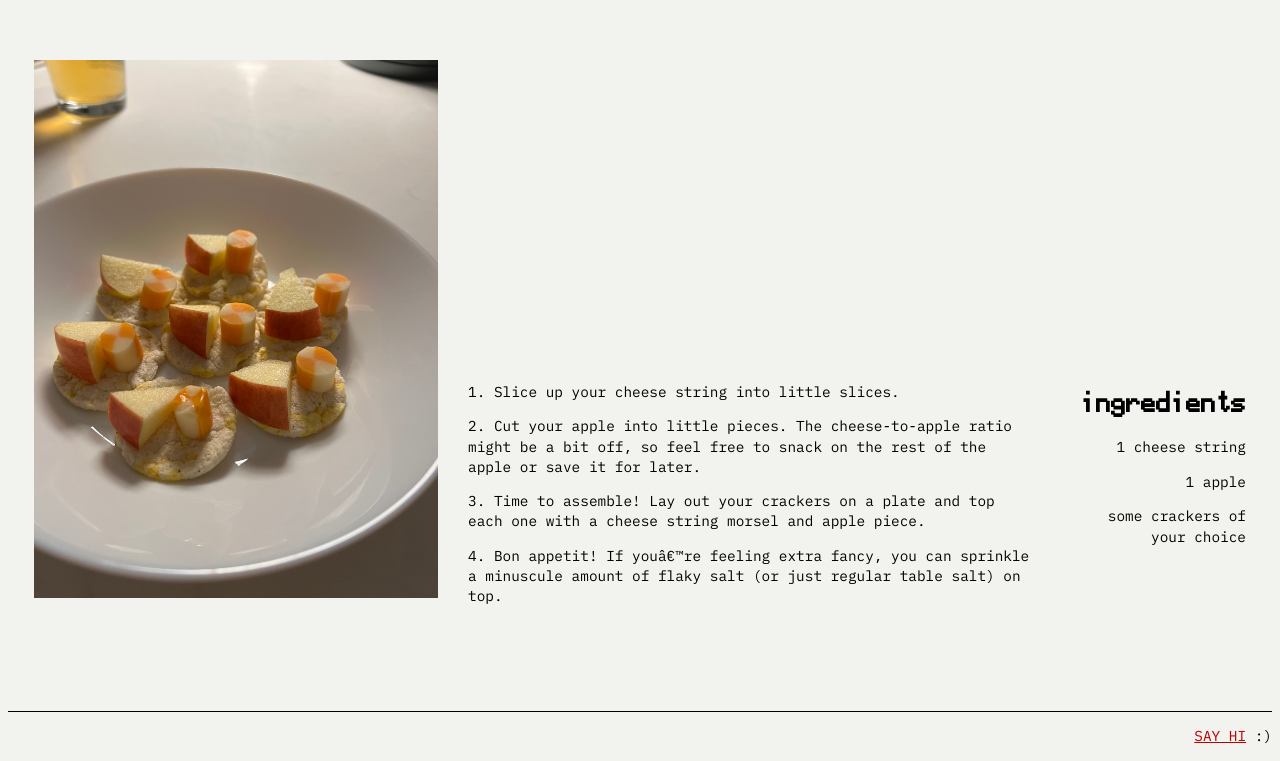
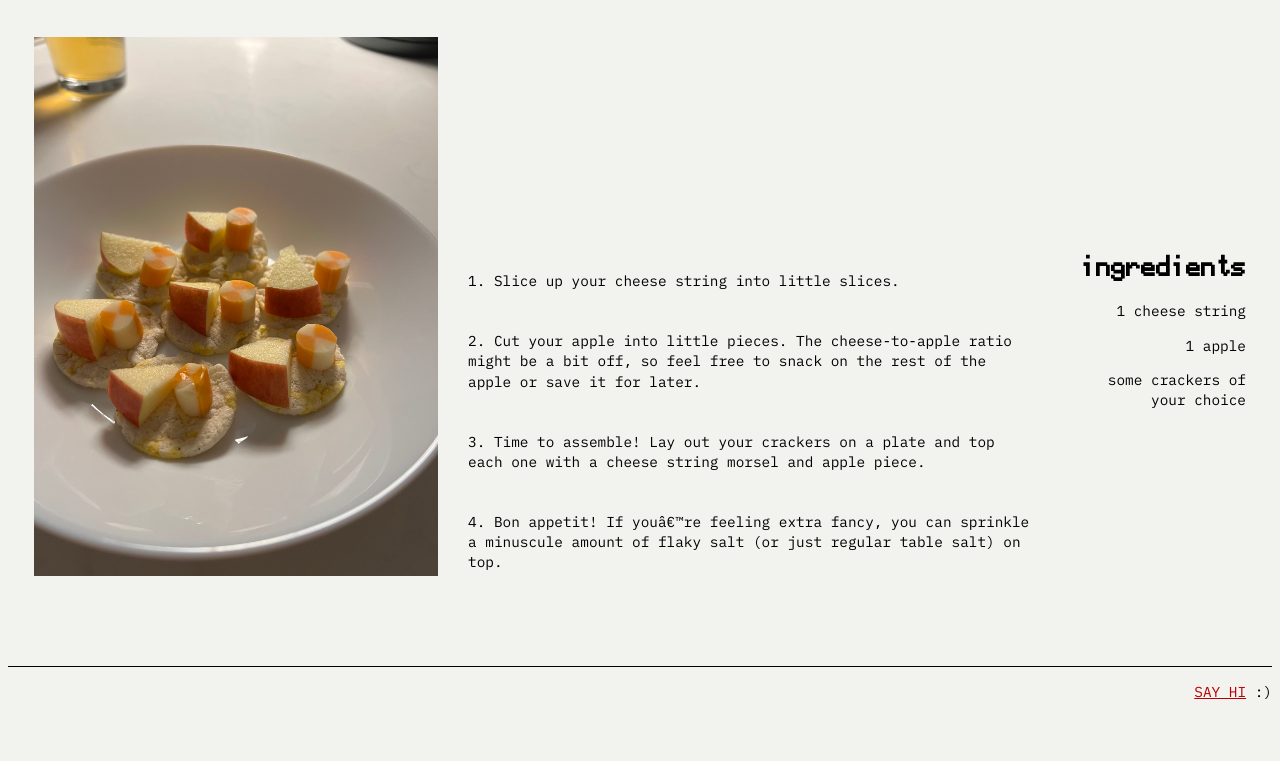
Before and after one commit to jo-langgg/jos-planet-hors-doeuvres, a plain HTML site: page index.html in a window 1280 px wide. Shown: the part 913-1674 px from the top of the page. After the commit the page ends 1629 px from the top, so only its background shows below. Drawn offline with Linux system fonts and the light colour scheme.

Commit message:
instructions spacing

```diff
--- a/index.html
+++ b/index.html
@@ -123,7 +123,7 @@
         display: flex;
         align-items: ;
         justify-content: space-between;
-        margin: 370px 0px 0px 30px;
+        margin: 230px 0px 0px 30px;
         width: 778px;
         float: right;
       }
@@ -146,6 +146,10 @@
         width: 1212px;
         position: relative;
 
+      }
+
+      p.instructions {
+        margin: 40px 0px 0px 0px;
       }
 
       .footer {
@@ -220,16 +224,16 @@
         </div>
         <div id="text">
           <div id="text-left">
-            <p>
+            <p class="instructions">
               1. Slice up your cheese string into little slices.
             </p>
-            <p>
+            <p class="instructions">
               2. Cut your apple into little pieces. The cheese-to-apple ratio might be a bit off, so feel free to snack on the rest of the apple or save it for later.
             </p>
-            <p>
+            <p class="instructions">
               3. Time to assemble! Lay out your crackers on a plate and top each one with a cheese string morsel and apple piece.
             </p>
-            <p>
+            <p class="instructions">
               4. Bon appetit! If you’re feeling extra fancy, you can sprinkle a minuscule amount of flaky salt (or just regular table salt) on top.
             </p>
           </div>
```
